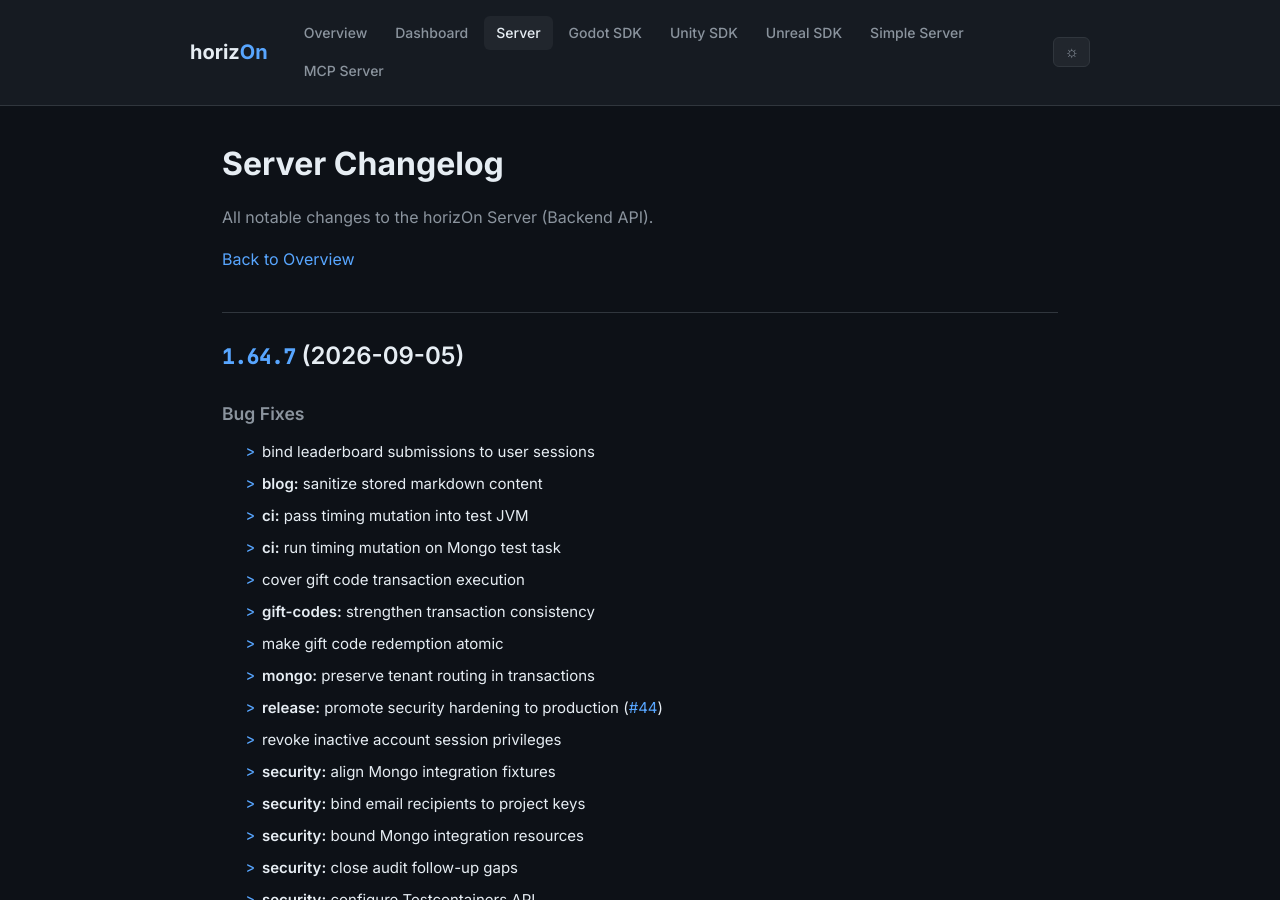
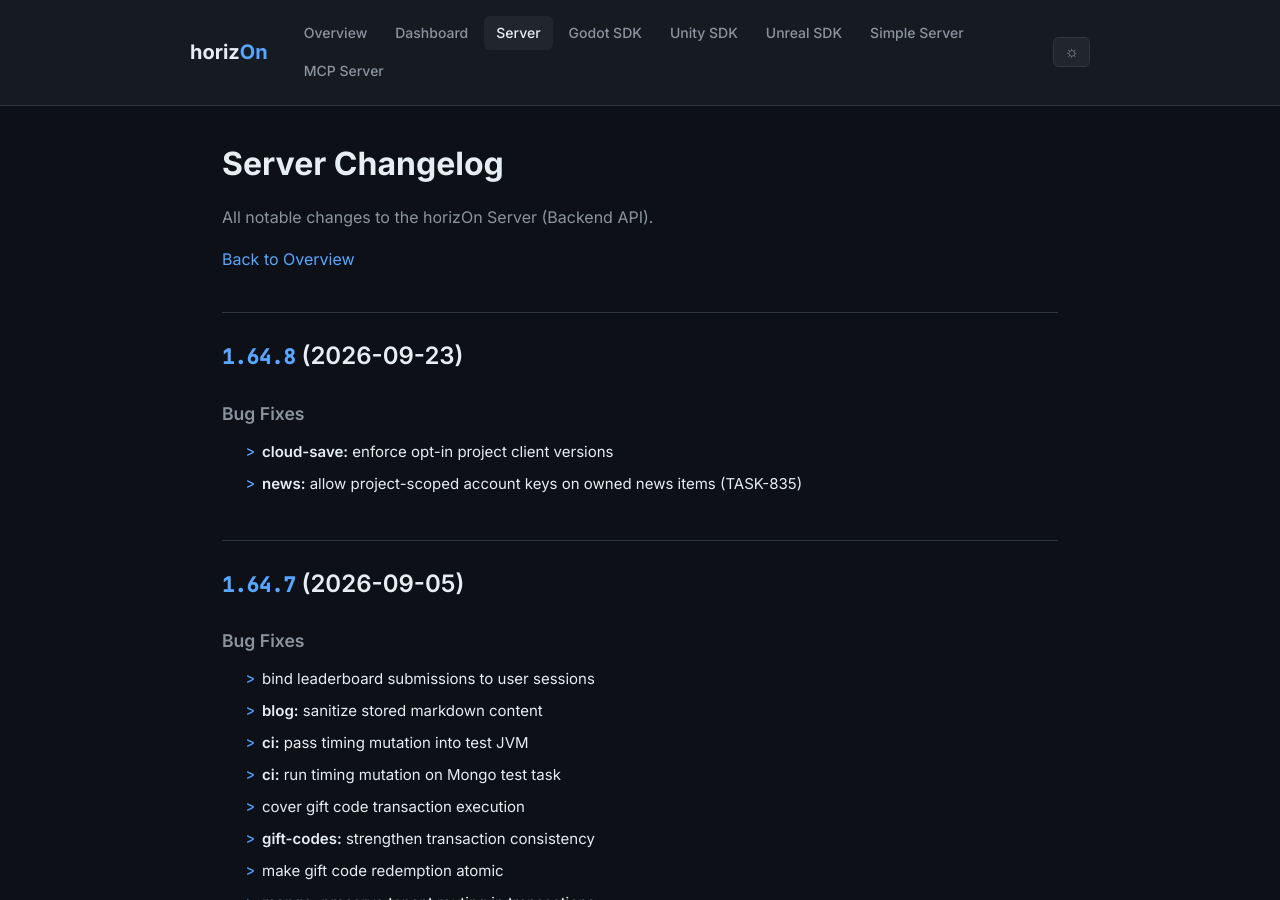
Before and after one commit to ProjectMakersDE/horizOn-Changelog, a Jekyll site: the page built from server-changelog.md, in a window 1280 px wide and 900 px high. Built offline with Jekyll 4.4.1, drawn with Linux system fonts in a browser that asks for light colours.

Commit message:
chore: reconcile changelogs

```diff
--- a/server-changelog.md
+++ b/server-changelog.md
@@ -8,6 +8,14 @@ title: Server Changelog
 All notable changes to the horizOn Server (Backend API).
 
 [Back to Overview](.)
+
+## [1.64.8](https://github.com/ProjectMakersDE/horizOn-Server/compare/v1.64.7...v1.64.8) (2026-09-23)
+
+
+### Bug Fixes
+
+* **cloud-save:** enforce opt-in project client versions ([4dc8ba3](https://github.com/ProjectMakersDE/horizOn-Server/commit/4dc8ba307a026419f93d9c2c3e31674b7640a952))
+* **news:** allow project-scoped account keys on owned news items (TASK-835) ([30f0862](https://github.com/ProjectMakersDE/horizOn-Server/commit/30f0862762fd5bad36e24aa75a396568ac57cd36))
 
 ## [1.64.7](https://github.com/ProjectMakersDE/horizOn-Server/compare/v1.64.6...v1.64.7) (2026-09-05)
 
```
Also changed, not shown: index.md (+1 -1 lines).
